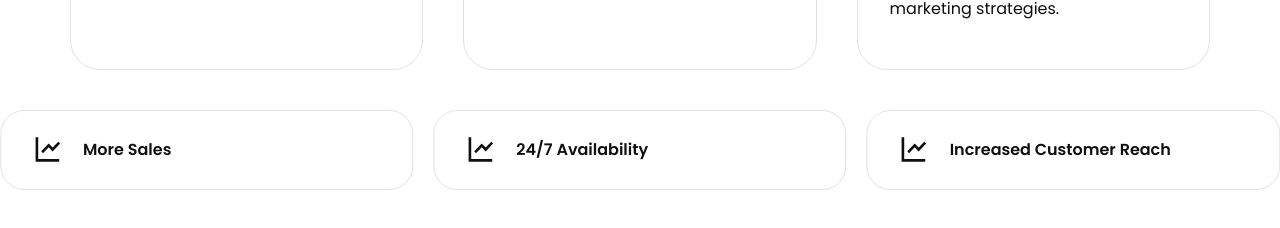
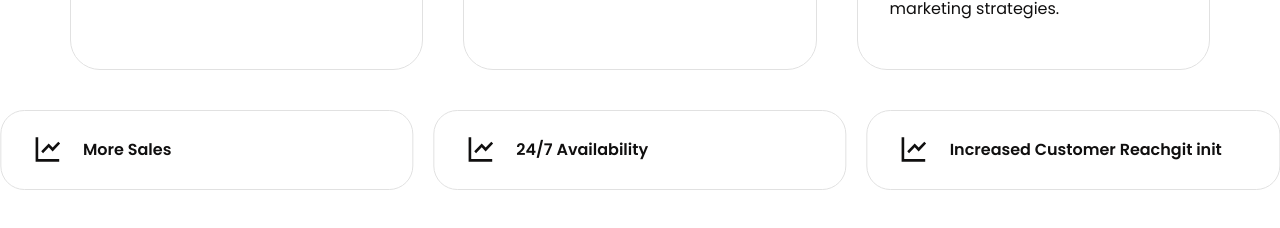
Before and after one commit to kadirozyurt2/peki3, a Next.js app: page /chatbot in a window 1280 px wide. Shown: the part 7740-7968 px from the top of the page. Built offline with nearby package versions, Linux system fonts and the light colour scheme; a web font is replaced by a local one.

Commit message:
ilk commit 2

```diff
--- a/locales/en.js
+++ b/locales/en.js
@@ -106,7 +106,7 @@ export default {
     TwitterMarquee2: "Cost Savings",
     TwitterMarquee3: "More Sales",
     TwitterMarquee4: "24/7 Availability",
-    TwitterMarquee5: "Increased Customer Reach",
+    TwitterMarquee5: "Increased Customer Reachgit init",
     aaa: "aaaa",
     aaa: "aaaa",
     aaa: "aaaa",
```
